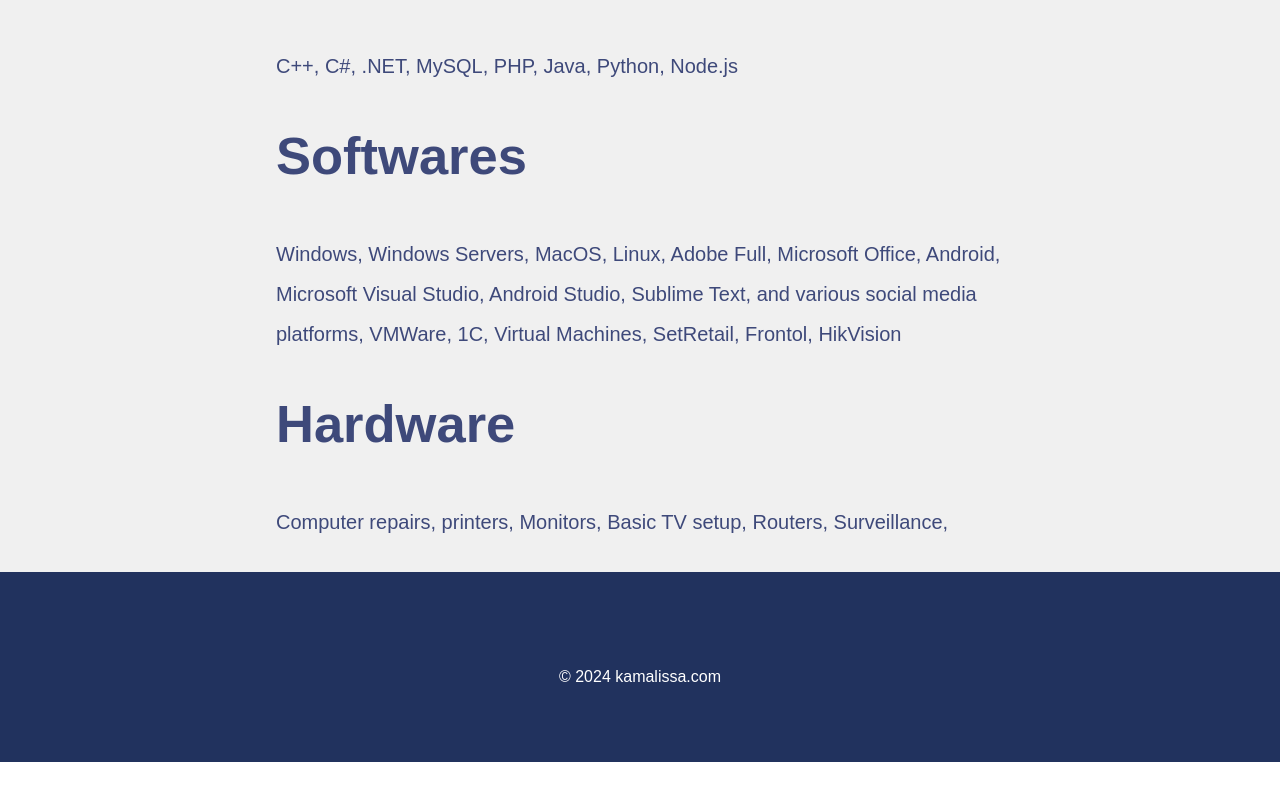
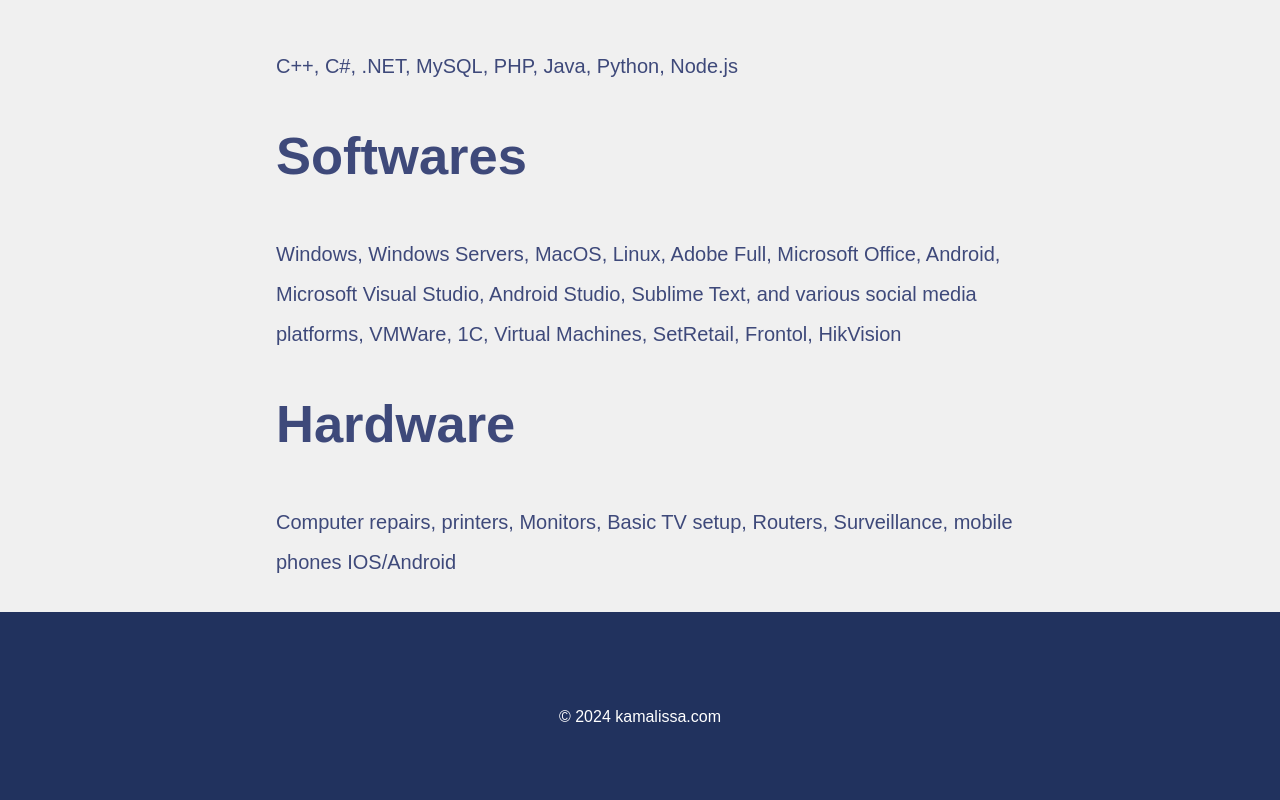
Before and after one commit to xardbazz/xardbazz.github.io, a React (Create React App) app: page /#/ in a window 1280 px wide. Shown: the part 1442-2242 px from the top of the page. Before the commit the page ends 2204 px from the top, so only its background shows below. Built offline with nearby package versions, Linux system fonts and the light colour scheme; some icons are missing.

Commit message:
Update Home.js

```diff
--- a/src/pages/Home.js
+++ b/src/pages/Home.js
@@ -61,7 +61,7 @@ function Home() {
               <li className = "item">
                 <h2>Hardware</h2>
                 <span>
-                  Computer repairs, printers, Monitors, Basic TV setup, Routers, Surveillance,
+                  Computer repairs, printers, Monitors, Basic TV setup, Routers, Surveillance, mobile phones IOS/Android
                 </span>
               </li>
             </ol>
```
